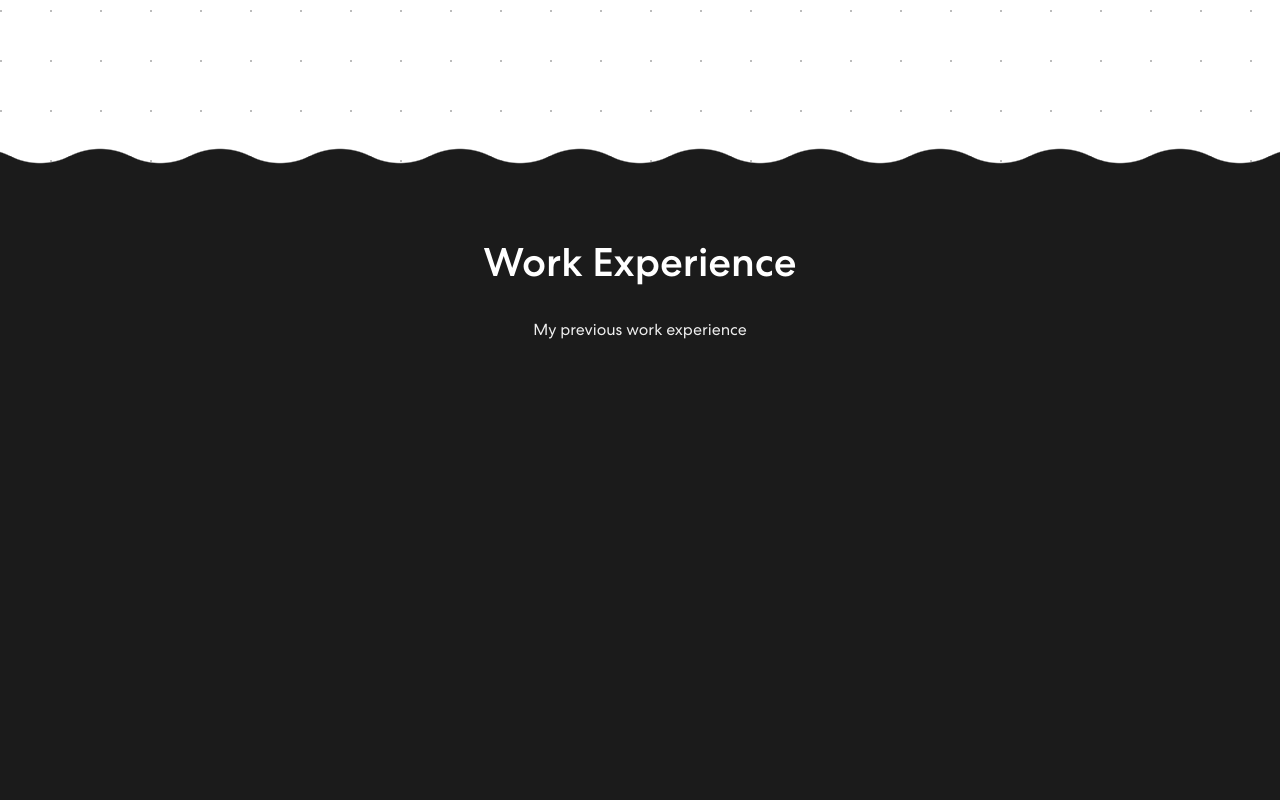
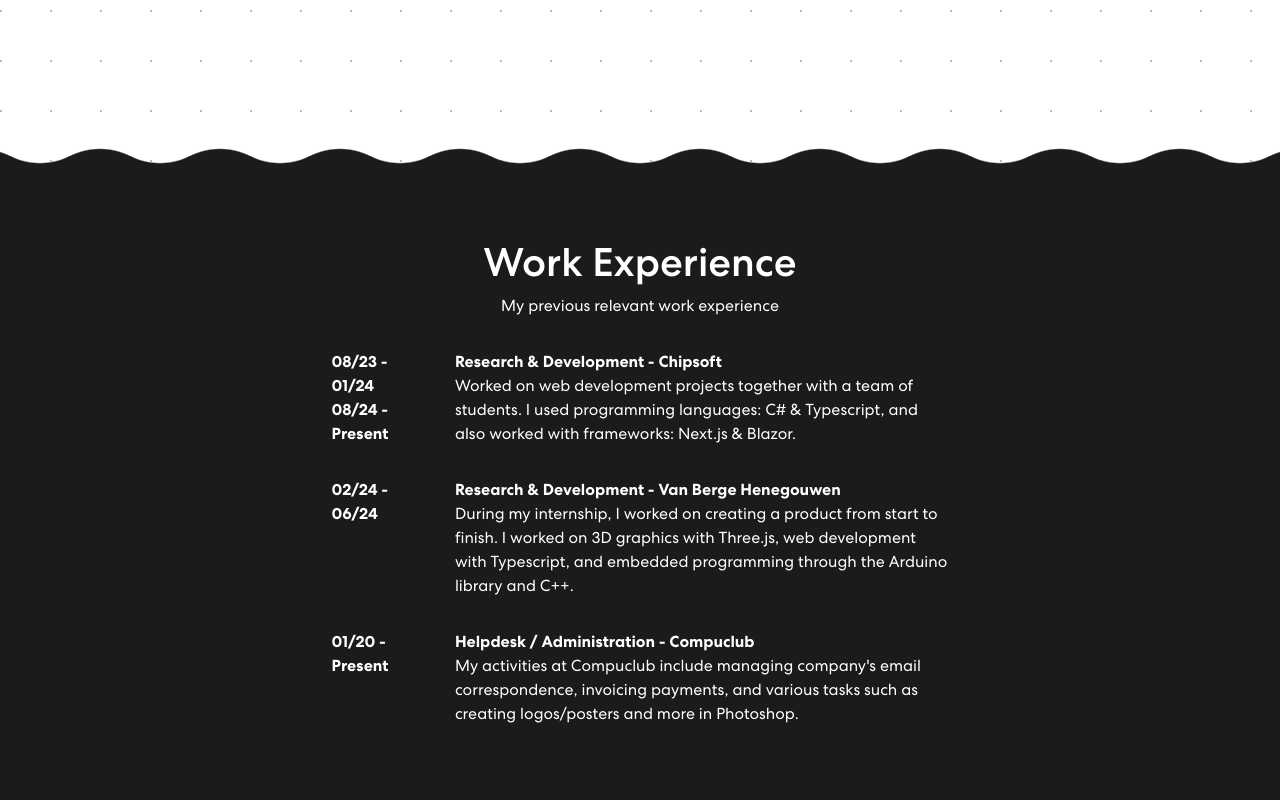
Before and after one commit to MelvinQM/portfolio-website, a React (Vite) app in the folder my-portfolio/: page / in a window 1280 px wide. Shown: the part 640-1440 px from the top of the page. Built offline with nearby package versions, Linux system fonts and the light colour scheme.

Commit message:
Added work experiences

```diff
--- a/my-portfolio/src/components/About.tsx
+++ b/my-portfolio/src/components/About.tsx
@@ -3,17 +3,63 @@ import '../css/About.css'
 import { Col, Container, Row } from 'react-bootstrap'
 
 const About = () => {
+  const workExperience =
+    [
+      {
+          order: 2,
+          date: "02/24 - 06/24",
+          jobTitle: "Research & Development",
+          company: "Van Berge Henegouwen",
+          description: "During my internship, I worked on creating a product from start to finish. I worked on 3D graphics with Three.js, web development with Typescript, and embedded programming through the Arduino library and C++."
+      },
+      {
+          order: 1,
+          date: ["08/23 - 01/24", "08/24 - Present"],
+          jobTitle: "Research & Development",
+          company: "Chipsoft",
+          description: "Worked on web development projects together with a team of students. I used programming languages: C# & Typescript, and also worked with frameworks: Next.js & Blazor."
+      },
+      {
+          order: 3,
+          date: "01/20 - Present",
+          jobTitle: "Helpdesk / Administration",
+          company: "Compuclub",
+          description: "My activities at Compuclub include managing company's email correspondence, invoicing payments, and various tasks such as creating logos/posters and more in Photoshop."
+      }
+  ]
+
+
   return (
     <section className="box about-section" id="about">
       <Container>
-        <Row className="aligh-items-center">
-          <Col className='w-100' xs={12} md={6} xl={7}>
-          <div className='content'>
+        <Row className='justify-content-center'>
+          <Col xs={12} md={6} xl={7}>
+          <div className='experience-content'>
             <h1>Work Experience</h1>
-            <p>My previous work experience</p>
-            <p>
-
-            </p>
+            <p>My previous relevant work experience</p>
+            <div className="experiences-container">
+              {workExperience.slice().sort((x, y) => x.order - y.order).map(x => (
+                <Container className='experience' key={x.order}>
+                  <div className='w-25'>
+                    {Array.isArray(x.date) ? (
+                      <div className='d-flex flex-column'>
+                        {x.date.map((date, index) => (
+                          <div className='me-4 fw-bold' key={index}>{date}</div>
+                        ))}
+                      </div>
+                    ) : ( <div className='me-4 fw-bold'>{x.date}</div>)}
+                  </div>
+                  <div className='d-flex flex-column w-100'>
+                    <div className='d-flex fw-bold'>
+                      <div className='text-start'>{x.jobTitle}</div>
+                      <div className=''>&nbsp;-&nbsp;</div>
+                      <div className=''>{x.company}</div>
+                    </div>
+                    <div className='text-start '>{x.description}</div>
+                  </div>
+                </Container>
+              ))}
+            </div>
           </div>
           </Col>
         </Row>
--- a/my-portfolio/src/css/About.css
+++ b/my-portfolio/src/css/About.css
@@ -4,20 +4,23 @@
     background: var(--secondary-color);
 }
 
-.content {
+.experience-content {
     padding-top: 7rem;
     padding-bottom: 5rem;
     color: var(--primary-color);
 }
 
-.content h1, p {
+.experience-content h1, p{
   text-align: center;
-  width: 100%;
 }
 
-.content p {
+.experiences-container {
   margin-top: 2em;
-  color: var(--inbetween-color);
+}
+
+.experience {
+  display: flex;
+  margin-bottom: 2em;
 }
 
 
```
